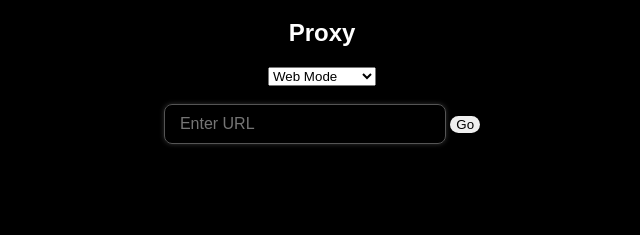
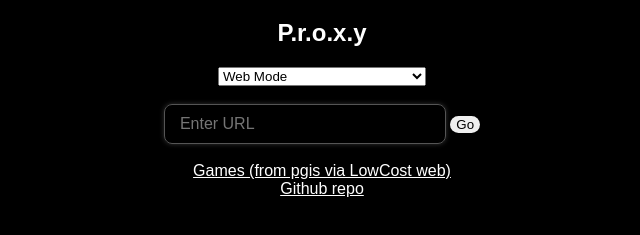
Before and after one commit to 0800WebDev/LowCost, a website: page public/index.html in a window 1280 px wide. Shown: the part 61-296 px from the top of the page, without its empty margins (318-958 px from the left). Drawn offline with Linux system fonts and the light colour scheme.

Commit message:
Update index.html

```diff
--- a/public/index.html
+++ b/public/index.html
@@ -1,16 +1,16 @@
 <!DOCTYPE html>
 <html>
 <head>
-  <title>LowCost Proxy</title>
+  <title>LowCost P.r.o.x.y</title>
   <link rel="stylesheet" href="style.css">
 </head>
 <body>
 
 <h1>LowCost</h1>
-  <h2>Proxy</h2>
+  <h2>P.r.o.x.y</h2>
 <select id="mode">
   <option class="web" value="web">Web Mode</option>
-  <option class="browser" value="browser">Browser Mode</option>
+  <option class="browser" value="browser">Browser Mode (might not work)</option>
   <option class="embed" value="iframe">Iframe</option>
   <option class="embed" value="embed">Embed</option>
   <option class="embed" value="object">Object</option>
@@ -19,7 +19,10 @@
 <input id="url" placeholder="Enter URL" />
 
 <button onclick="go()">Go</button>
-
+<br> <br>
+<a style="color: white;" href="https://lowcost.bonto.run/web?url=https%3A%2F%2Fpgis.x10.mx/games.html" target="_blank">Games (from pgis via LowCost web) </a>
+<br>
+<a style="color: white;" href="https://github.com/0800WebDev/LowCost/" target="_blank"> Github repo</a>
 <div id="container">
   <iframe id="frame"></iframe>
   <img id="screen" />
```
